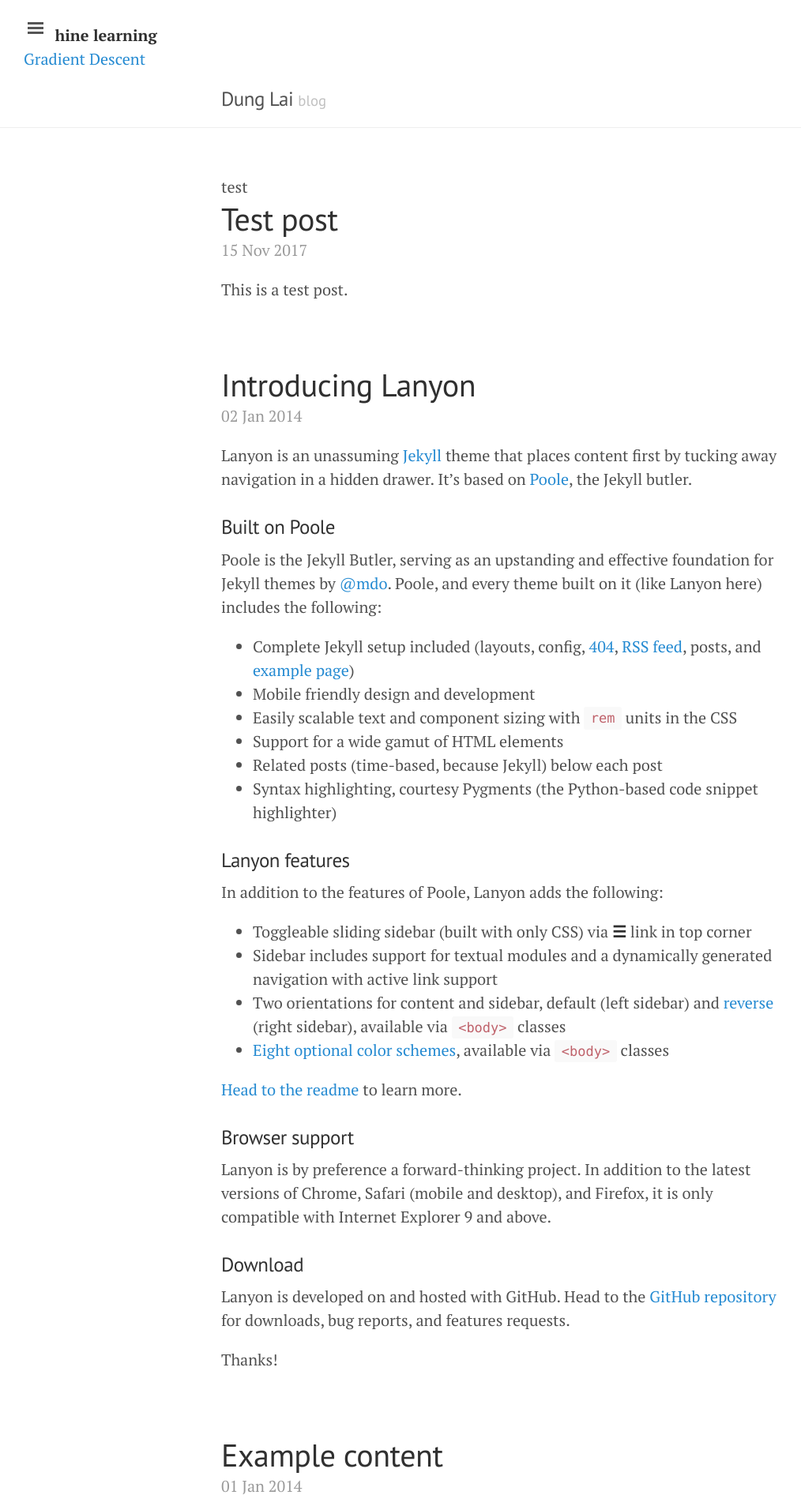
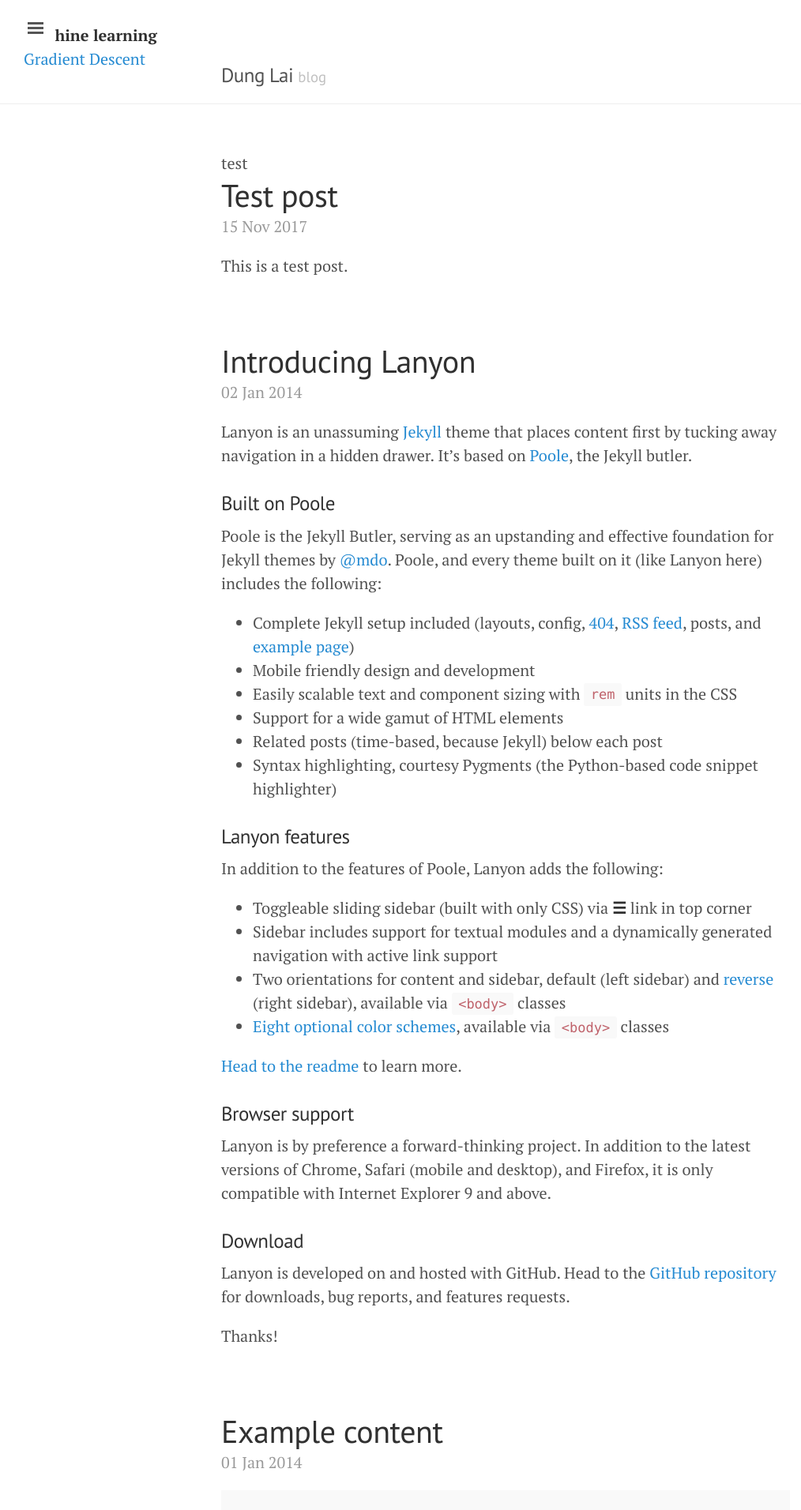
Before and after one commit to DungLai/dunglai.github.io, a Jekyll site: the page built from index.html, in a window 1280 px wide. Shown: the top 1912 px of the page at 79% size, without its empty margins (0-1014 px from the left). Built offline with Jekyll 4.4.1, drawn with Linux system fonts in a browser that asks for light colours; the list of posts is cut into pages by our own code.

Commit message:
blog index position

```diff
--- a/public/css/lanyon.css
+++ b/public/css/lanyon.css
@@ -566,6 +566,6 @@
 /*Blog-index*/
 .blog-index {
   position: relative;
-  margin-left: 30px;
-  margin-top: 30px;
+  left: 30px;
+  top: 30px;
 }
```
